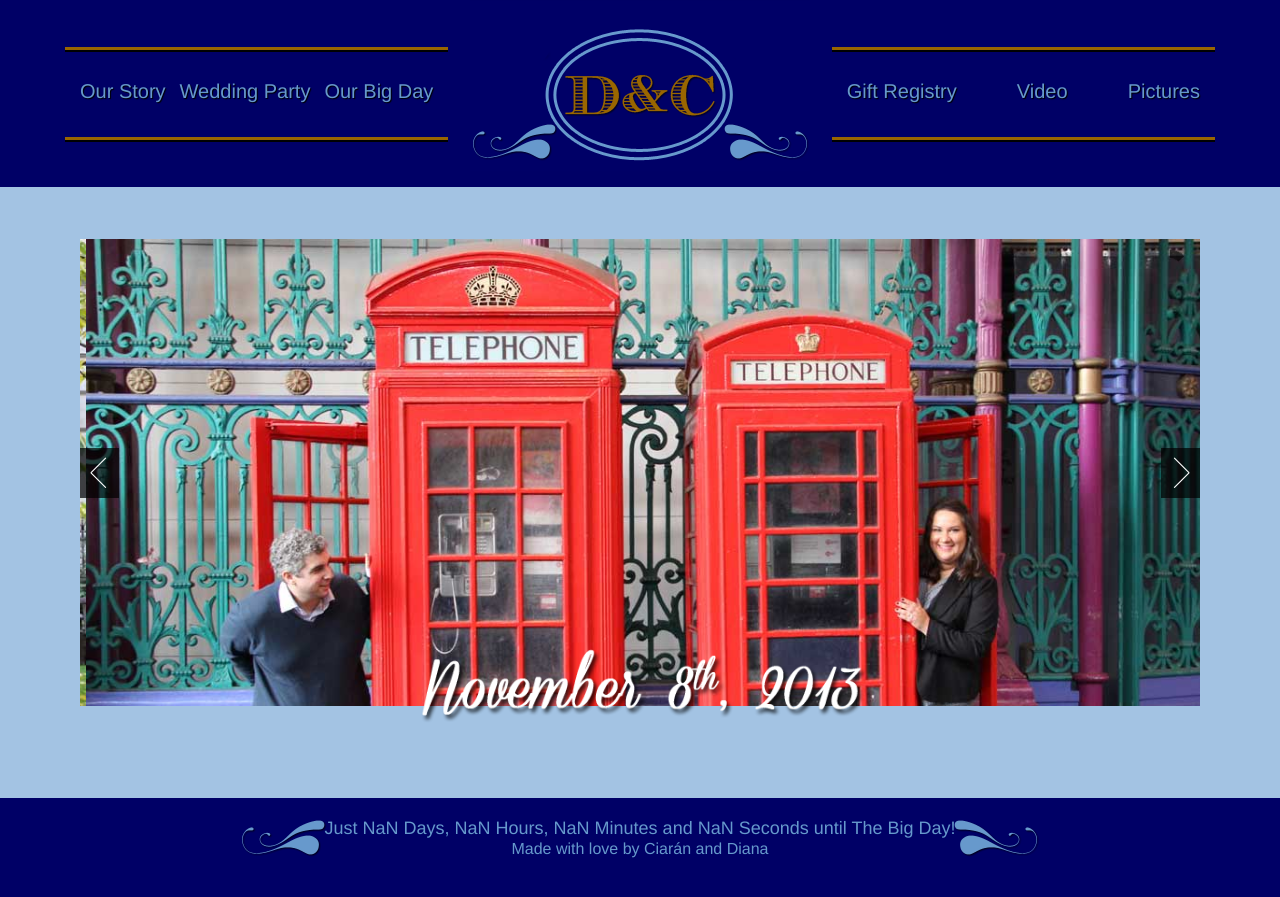
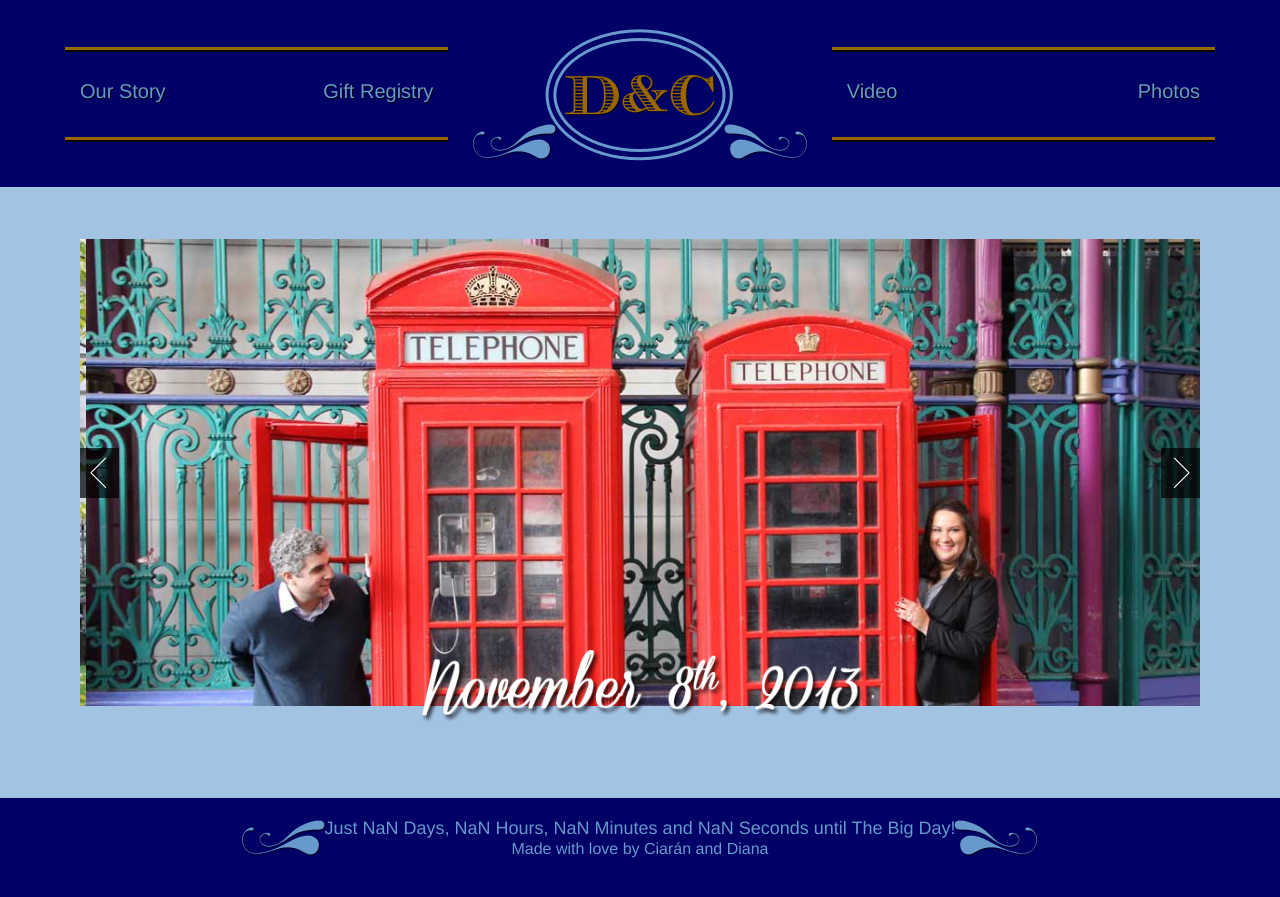
Before and after one commit to CiaranR/diana-and-ciaran, a Jekyll site: the page built from index.html, in a window 1280 px wide. Shown: the top 897 px of the page. Built offline with Jekyll 4.4.1, drawn with Linux system fonts in a browser that asks for light colours; nearby versions of some CDN libraries; comment, search, counter and statistics services are not loaded.

Commit message:
Update header.html

```diff
--- a/_includes/header.html
+++ b/_includes/header.html
@@ -39,8 +39,7 @@
 			<div class="four columns text-center nav-left">
 				<p>
 					<a href="/Our-Story" class="left">Our&nbsp;Story</a>
-					<a href="/wedding-party">Wedding&nbsp;Party</a>
-					<a href="/our-big-day" class="right">Our&nbsp;Big&nbsp;Day</a>
+					<a href="/gift-registry" class="right">Gift&nbsp;Registry</a>
 				</p>
 			</div>
 			<div class="four columns nav-center text-center">
@@ -48,9 +47,9 @@
 			</div>
 			<div class="four columns text-center nav-right">
 				<p>
-					<a href="/gift-registry" class="left">Gift&nbsp;Registry</a>
-					<a href="/live">Video</a>
-					<a href="/pictures" class="right">Pictures</a>
+
+					<a href="/live" class="left">Video</a>
+					<a href="/photos" class="right">Photos</a>
 				</p>
 			</div>
 		</div>
```
